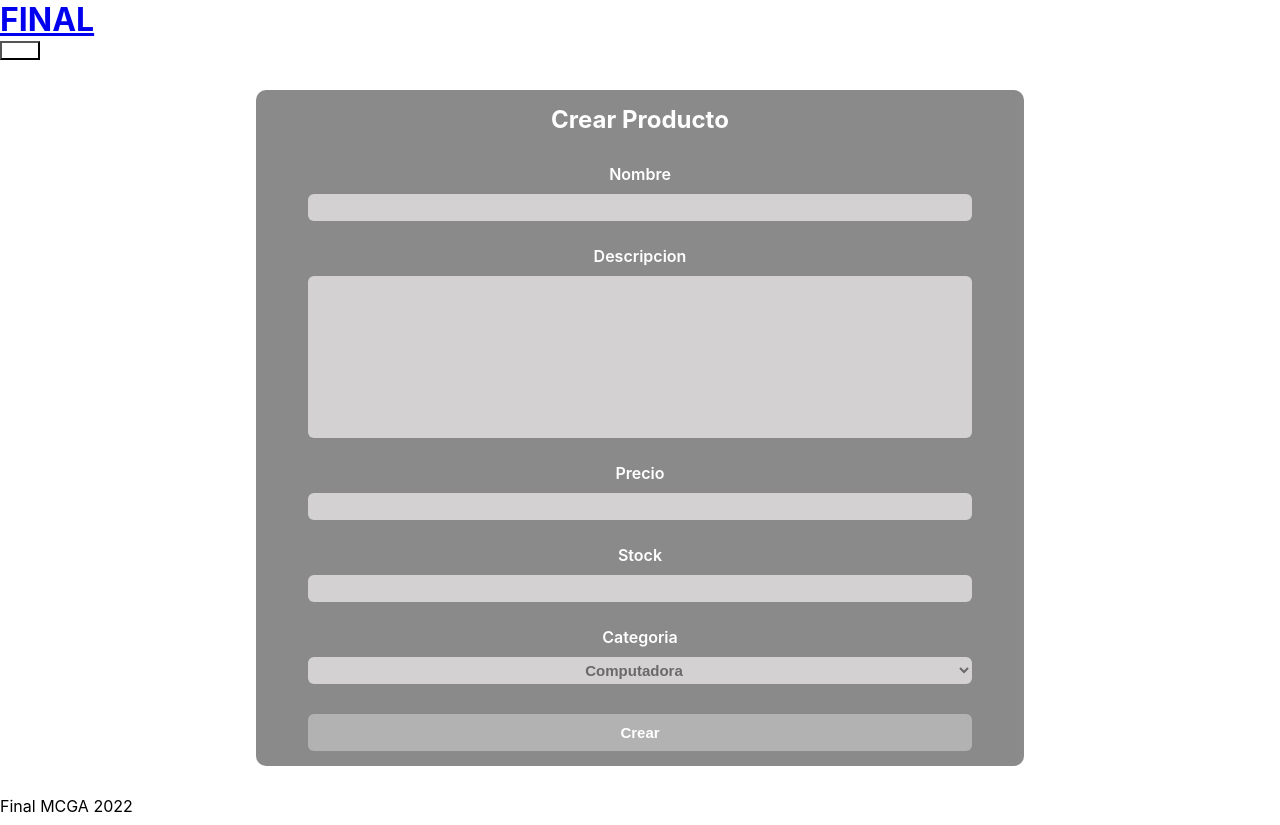
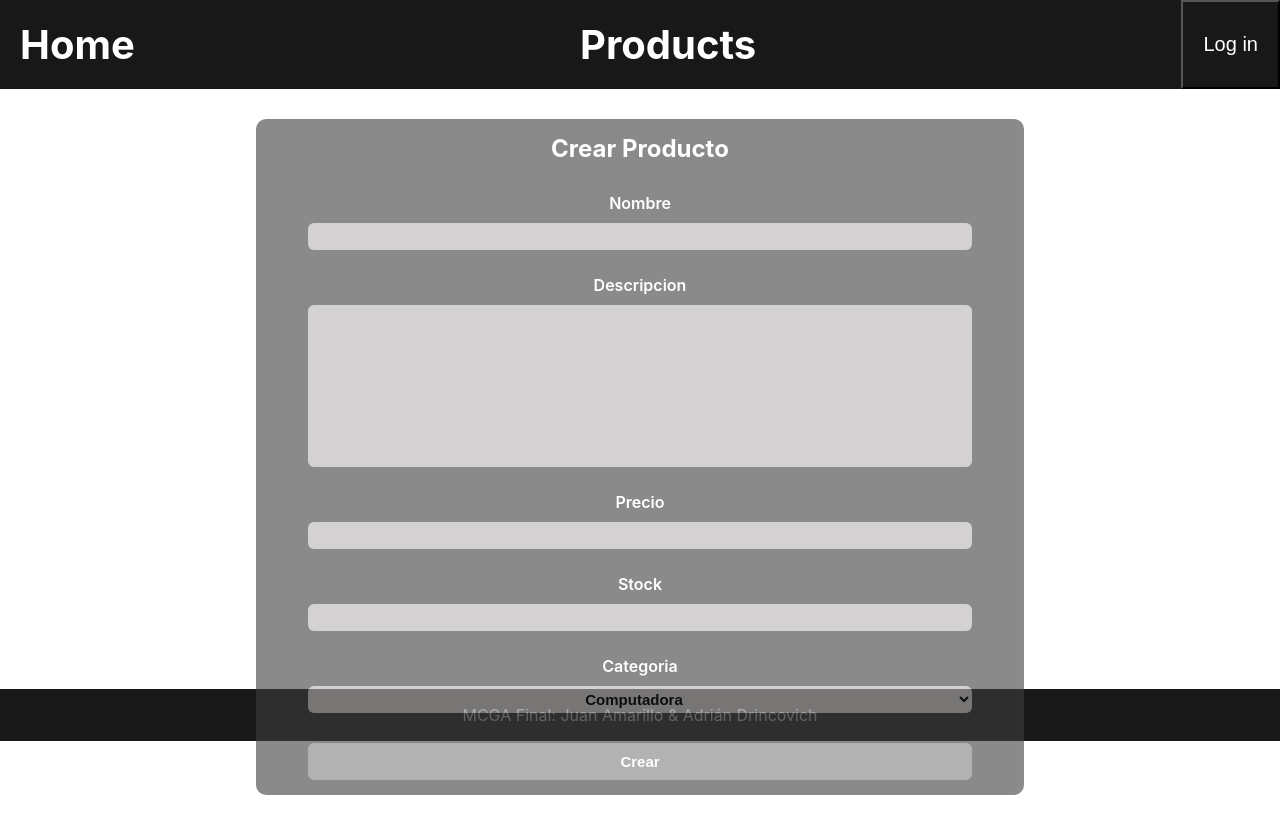
Before and after one commit to Adrincovich/frontend_mcga_final, a React (Create React App) app: page /add in a window 1280 px wide. Built offline with nearby package versions, Linux system fonts and the light colour scheme.

Commit message:
Agregamos enlace publico de productos y correccion de header

```diff
--- a/src/App.js
+++ b/src/App.js
@@ -4,6 +4,7 @@ import { Navigate, Route, Routes } from 'react-router-dom';
 import Layout from './components/Layout';
 import Home from './screens/Home';
 import Products from './screens/Recursos';
+import PublicProducts from './screens/Publico';
 import CreateProduct from './screens/CreateProduct';
 import EditProduct from './screens/EditProduct';
 import Login from './screens/Login';
@@ -15,6 +16,7 @@ function App() {
         <Route path="/Home" element={<Home />} />
         <Route path="Login" element={<Login/>}></Route>
         <Route path="/Recursos" element={<Products />} />
+        <Route path="/Publico" element={<PublicProducts />} />
         <Route path="/add" element={<CreateProduct/>}></Route>
         <Route path="/edit/:id" element={<EditProduct/>}></Route>
         <Route path="*" element={<Navigate to="/Home"/> }></Route>
--- /dev/null
+++ b/src/components/Layout/Footer/footer.module.css
@@ -0,0 +1,7 @@
+.footer{
+    background-color: #191818;
+    width: 100%;
+    padding: 1rem 0;
+    color: #999;
+    text-align: center;
+}
--- a/src/components/Layout/Footer/index.jsx
+++ b/src/components/Layout/Footer/index.jsx
@@ -1,9 +1,12 @@
-import React from "react";
+import React from 'react'
+import styles from './footer.module.css'
 
 const Footer = () => {
-    return (
-      <footer>Final MCGA 2022</footer>
-    );
-  }
+  return (
+    <footer className={styles.footer}>
+        MCGA Final: Juan Amarillo & Adrián Drincovich
+    </footer>
+  );
+}
 
-  export default Footer
+export default Footer
--- /dev/null
+++ b/src/components/Layout/Header/header.module.css
@@ -0,0 +1,18 @@
+.header{
+    background: #191818;
+    text-align: center;
+    color: white;
+    display: flex;
+    justify-content: space-between;
+
+}
+
+.header > *{
+    font-size: 1.25rem !important;
+    padding: 1.25rem !important;
+}
+
+.headerTitle{
+    text-decoration: none;
+    color: white;
+}
--- a/src/components/Layout/Header/index.jsx
+++ b/src/components/Layout/Header/index.jsx
@@ -3,7 +3,7 @@ import { useDispatch } from 'react-redux';
 import { Link, useNavigate } from 'react-router-dom'
 import { logOutUser } from '../../../store/users/actions';
 import Button from '../../Shared/Button';
-
+import styles from './header.module.css'
 const Header = () => {
   const user = localStorage.getItem('user');
   const navigate = useNavigate();
@@ -18,9 +18,12 @@ const Header = () => {
     navigate('/login');
   }
   return (
-    <header>
+    <header className={styles.header}>
         <div>
-            <Link to={'/'}><h1>FINAL</h1></Link>
+            <Link to={'/'} className={styles.headerTitle}><h1>Home</h1></Link>
+        </div>
+        <div>
+            <Link to={'/Publico'} className={styles.headerTitle}><h1>Products</h1></Link>
         </div>
         { user ? <Button
           onClick={logOut}
@@ -34,6 +37,7 @@ const Header = () => {
         color='white'
         content='Log in'
         />}
+
     </header>
   );
 }
--- a/src/components/Layout/index.jsx
+++ b/src/components/Layout/index.jsx
@@ -1,15 +1,14 @@
 import React from "react";
 import Footer from './Footer';
 import Header from './Header';
-//import styles from "./layout.module.css";
-//import { Link } from 'react-router-dom';
+import styles from "./layout.module.css";
 
 //Armo mi layout
 const Layout = ({children}) => {
     return (
       <div>
           <Header />
-            <div>
+            <div className={styles.conteiner}>
                 {children}
             </div>
           <Footer />
--- a/src/components/Layout/layout.module.css
+++ b/src/components/Layout/layout.module.css
@@ -1,61 +1,3 @@
-*{
-    box-sizing: border-box;
-    margin: 0;
-    padding: 0;
-    font-family: Arial, Helvetica, sans-serif;
+.conteiner {
+    height: 75vmin;
 }
-
-header{
-    padding: 20px;
-    background-color: gray;
-    text-align: center;
-}
-
-.tittle{
-    font-size: 40px;
-    color: white;
-
-}
-
-nav{
-    display: flex;
-    flex-direction: row;
-    justify-content: space-around;
-    background-color: rgb(68, 67, 67);
-    align-items: center;
-}
-
-nav button{
-    background-color: rgb(68, 67, 67);
-    padding: 10px 20px;
-    font-size: 15px;
-    border: none;
-}
-
-span{
-    color: white;
-    font-size: 16px;
-    font-weight: 600;
-    text-decoration: none;
-    cursor: pointer;
-}
-
-section{
-    background-color:  rgb(143, 140, 140);
-    min-height: 73.3vh;
-    align-items: center;
-}
-
-footer{
-    background-color: grey;
-    padding: 15px;
-    display: flex;
-    justify-content: flex-end;
-    font-size: 15px;
-    font-weight: 600;
-    color: white;
-}
-
-.decoration{
-    text-decoration: none;
-}
--- a/src/screens/Home/home.module.css
+++ b/src/screens/Home/home.module.css
@@ -7,10 +7,11 @@
     align-items: center;
     justify-content: center;
     text-align: center;
+
 }
 
 .description{
-    color: white;
+    color: black;
     display: flex;
     justify-content: center;
     text-align: center;
--- a/src/screens/Login/index.jsx
+++ b/src/screens/Login/index.jsx
@@ -1,7 +1,7 @@
 import React from "react";
 import { useForm } from "react-hook-form";
 
-export default function login() {
+function Login() {
   const { register, handleSubmit, formState: { errors } } = useForm();
 
   const onSubmit = data => {
@@ -26,3 +26,5 @@ export default function login() {
     </div>
   )
 }
+
+export default Login
--- /dev/null
+++ b/src/screens/Publico/index.jsx
@@ -0,0 +1,52 @@
+import React, {useEffect} from 'react';
+import { useDispatch, useSelector } from 'react-redux';
+import { saveProducts} from "../../store/products/thunks";
+import styles from "./recurso.module.css";
+
+const PublicProducts = () => {
+  const productsSelector = useSelector((state) => state.products)
+  const dispatch = useDispatch()
+
+  useEffect(() => {
+      dispatch(saveProducts());
+  },[dispatch])
+
+
+  if(productsSelector.isLoading){
+    return <h2 className={styles.loading}>Loading...</h2>
+  }
+
+  return (
+    <section className={styles.conteinerSection}>
+      <table className={styles.conteinerTable}>
+        <thead>
+          <tr>
+            <th>Nombre</th>
+            <th>Descripcion</th>
+            <th>Precio</th>
+            <th>Stock</th>
+            <th>Categoría</th>
+          </tr>
+        </thead>
+        <tbody>
+              {
+            productsSelector.data.map((product) => {
+                return (
+                  <tr key={product._id}>
+                    <td>{product.name}</td>
+                    <td>{product.description}</td>
+                    <td>{product.price}</td>
+                    <td>{product.stock}</td>
+                    <td>{product.category}</td>
+                  </tr>
+                )
+              }
+            )
+          }
+        </tbody>
+      </table>
+    </section>
+  );
+};
+
+export default PublicProducts;
--- /dev/null
+++ b/src/screens/Publico/recurso.module.css
@@ -0,0 +1,78 @@
+.conteinerSection{
+    display: flex;
+    flex-direction: column;
+    align-items: center;
+    justify-content: center;
+    min-height: 73.3vh;
+    width: 100%;
+}
+
+.conteinerTable{
+    border-collapse: collapse;
+    margin: 25px 0;
+    font-size: 0.9em;
+    width: 80%;
+    background-color: rgb(154, 153, 153);
+}
+
+.conteinerTable thead tr{
+    background-color: rgb(49, 49, 49);
+    color: #ffffff;
+    text-align: left;
+    font-weight: bold;
+    border-bottom: 2px solid rgb(98, 97, 97);
+}
+
+.conteinerTable th, .conteinerTable td{
+    padding: 12px 15px;
+    text-align: center;
+}
+
+.conteinerTable tbody tr{
+    border-bottom: 1px solid rgb(128, 124, 124);
+}
+
+.conteinerTable tbody tr:nth-of-type(even) {
+    background-color: rgb(191, 185, 185);
+}
+
+.editar, .delete{
+    padding: 5px;
+    background-color: grey;
+    border: none;
+    border-radius: 5px;
+    cursor: pointer;
+    text-decoration: none;
+    text-align: center;
+    color: white;
+    font-size: 14px;
+}
+
+.agregar{
+    padding: 10px;
+    background-color: grey;
+    border: none;
+    border-radius: 5px;
+    text-align: center;
+    text-decoration: none;
+    color: white;
+    cursor: pointer;
+    margin: 10px;
+}
+
+.agregar:hover, .editar:hover, .delete:hover{
+    background-color: rgb(83, 82, 82);
+}
+
+.loading{
+    color: white;
+    text-align: center;
+}
+
+.conteinerbutton{
+    width: 100%;
+}
+
+.linkbutton{
+    justify-content: center;
+}
```
Also changed, not shown: src/components/Shared/Button/button.module.css (+18 -0 lines).
